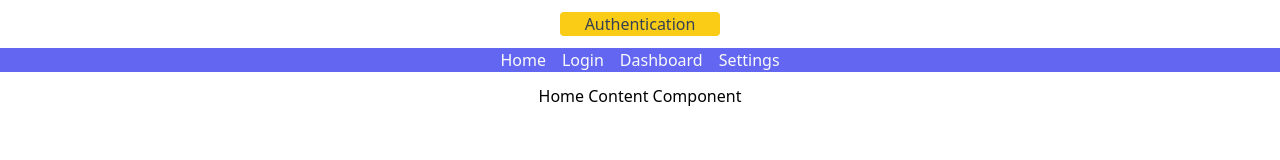
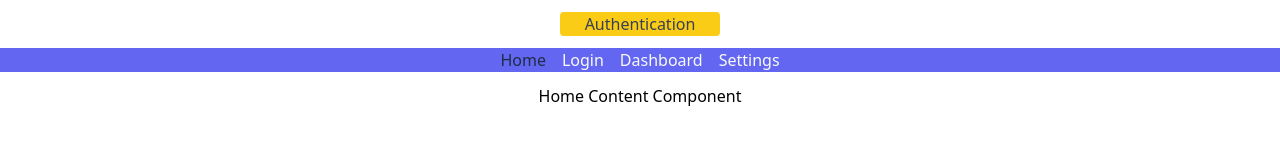
Before and after one commit to sviatlana-vilchynskaya/auth-app, a React (Create React App) app: page / in a window 1280 px wide. Shown: the top 160 px of the page. Built offline with nearby package versions, Linux system fonts and the light colour scheme.

Commit message:
feat: active NavLink

```diff
--- a/src/components/global.js
+++ b/src/components/global.js
@@ -1,10 +1,9 @@
-import { Outlet, Link } from 'react-router-dom';
+import { Outlet, NavLink, useNavigate } from 'react-router-dom';
 import AuthConsumer from '../hooks/auth';
 /** All Components */
 
 export const HomePage = () => {
   const [authed, dispatch] = AuthConsumer();
-  console.log(authed);
   return (
     <main>
       <h1 className="text-center my-3 bg-yellow-400 text-gray-700 w-40 mx-auto rounded">
@@ -20,7 +19,7 @@ export const HomePage = () => {
 
 export const LoginPage = () => {
   const [authed, dispatch] = AuthConsumer();
-  console.log(authed);
+  let navigate = useNavigate();
   return (
     <div>
       <h1>This is the Login Page</h1>
@@ -28,6 +27,7 @@ export const LoginPage = () => {
         className="broder px-5 bg-indigo-500 text-gray-50 rounded"
         onClick={() => {
           dispatch({ type: 'login' });
+          navigate('/dashboard', { replace: true });
         }}
       >
         Login
@@ -45,18 +45,32 @@ export const HomeContent = () => {
 };
 
 export const Nav = () => {
+  function ActiveLink(props) {
+    return (
+      <NavLink
+        style={({ isActive }) => {
+          return {
+            color: isActive ? '#1d2d44' : '',
+          };
+        }}
+        {...props}
+      />
+    );
+  }
+
   return (
     <nav className="flex bg-indigo-500 text-gray-50 gap-4 justify-center">
-      <Link to={'/'}>Home</Link>
-      <Link to={'/login'}>Login</Link>
-      <Link to={'/dashboard'}>Dashboard</Link>
-      <Link to={'/settings'}>Settings</Link>
+      <ActiveLink to={'/'}>Home</ActiveLink>
+      <ActiveLink to={'/login'}>Login</ActiveLink>
+      <ActiveLink to={'/dashboard'}>Dashboard</ActiveLink>
+      <ActiveLink to={'/settings'}>Settings</ActiveLink>
     </nav>
   );
 };
 
 export const Dashboard = () => {
   const [, dispatch] = AuthConsumer();
+  let navigate = useNavigate();
   return (
     <div>
       <h1>This is the Dashboard Component</h1>
@@ -64,6 +78,7 @@ export const Dashboard = () => {
         className="broder px-5 bg-indigo-500 text-gray-50 rounded"
         onClick={() => {
           dispatch({ type: 'logout' });
+          navigate('/login', { replace: true });
         }}
       >
         Logout
@@ -73,9 +88,20 @@ export const Dashboard = () => {
 };
 
 export const Settings = () => {
+  const [, dispatch] = AuthConsumer();
+  let navigate = useNavigate();
   return (
     <div>
-      <h1>Settings Component</h1>
+      <h1>This is the Settings Component</h1>
+      <button
+        className="broder px-5 bg-indigo-500 text-gray-50 rounded"
+        onClick={() => {
+          dispatch({ type: 'logout' });
+          navigate('/login', { replace: true });
+        }}
+      >
+        Logout
+      </button>
     </div>
   );
 };
```
